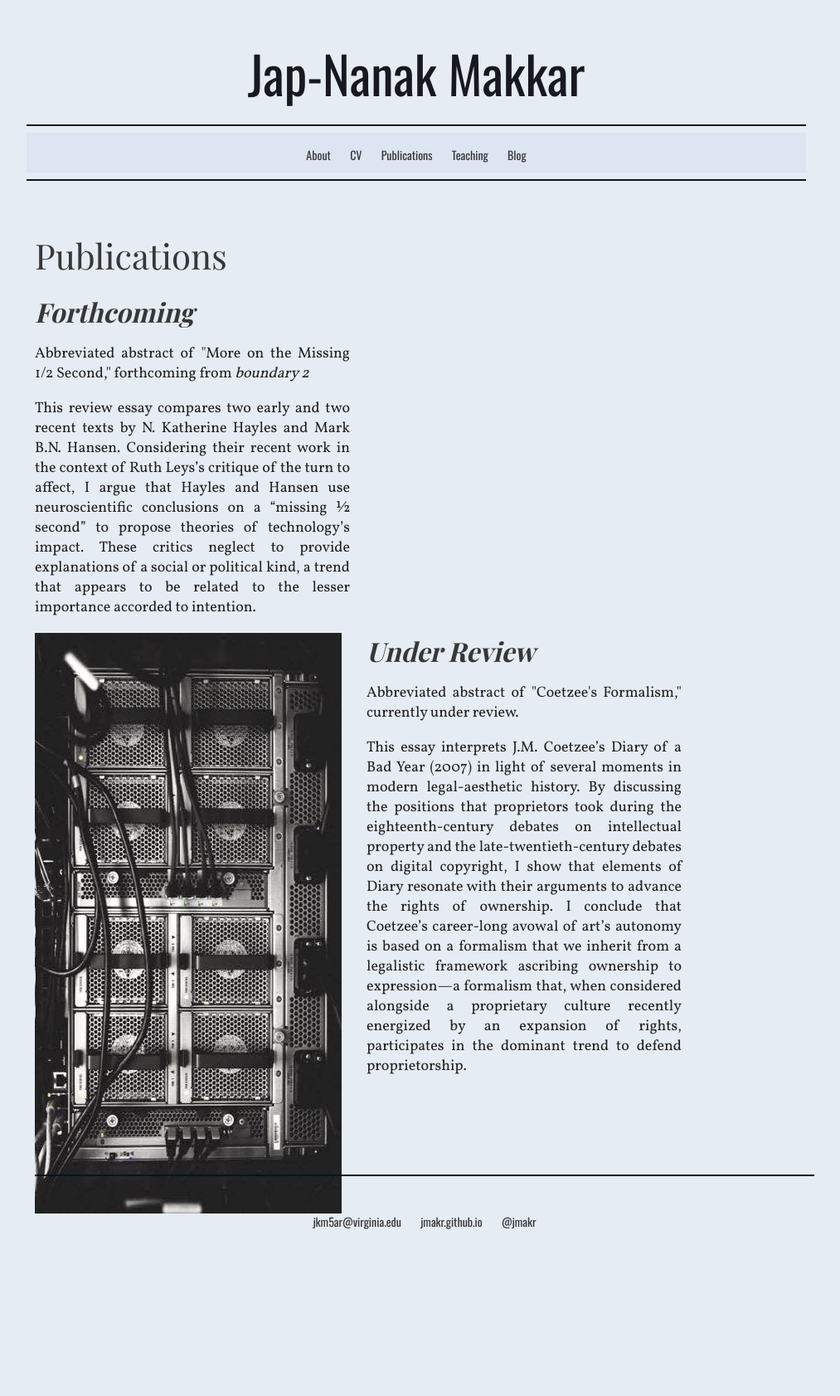
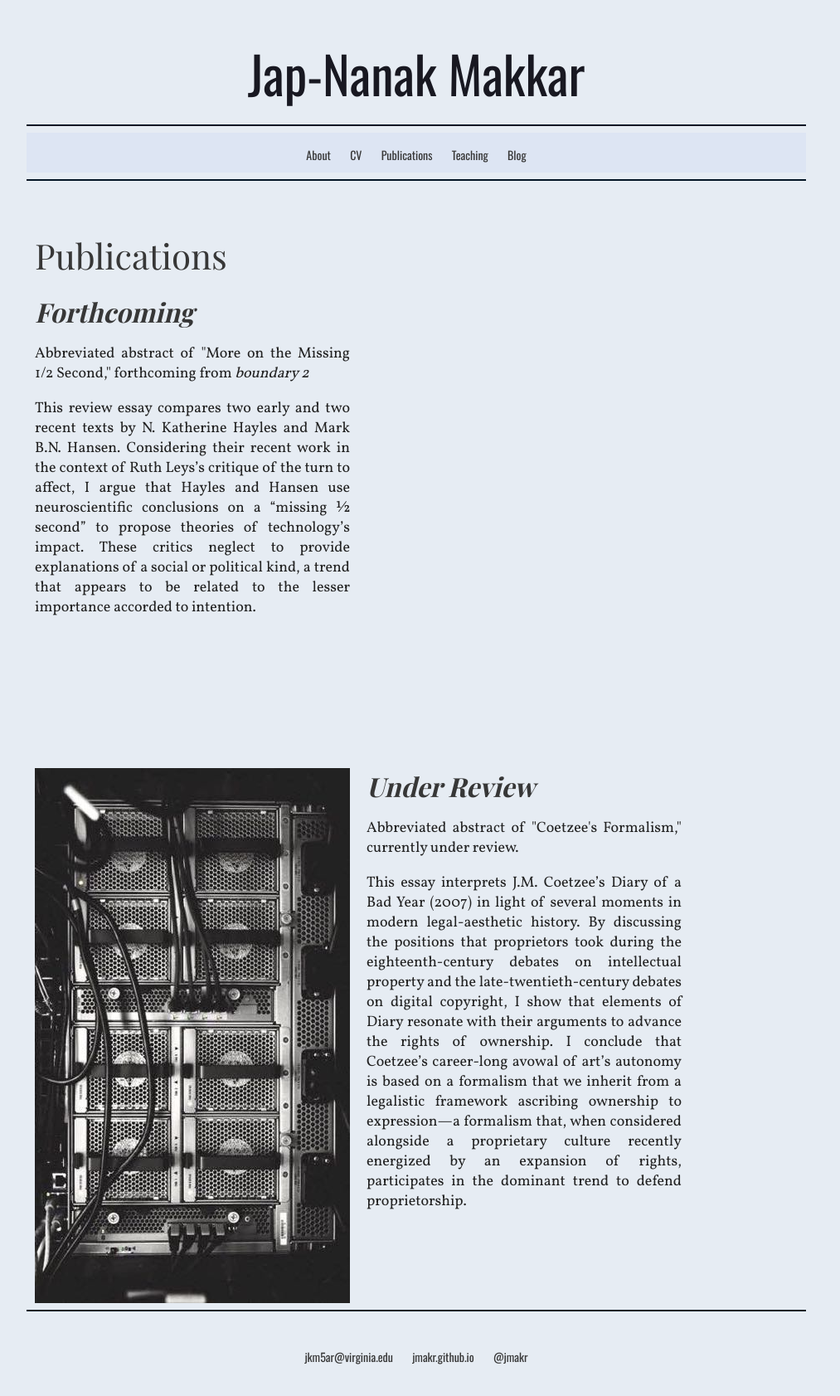
Before and after one commit to jmakr/jmakr.github.io, a Jekyll site: the page built from publications/index.html, in a window 1280 px wide. Shown: the whole page at 83% size, without its empty margins (138-1151 px from the left). Built offline with Jekyll 4.4.1, drawn with Linux system fonts in a browser that asks for light colours; some web fonts are replaced; before the commit the page ends 1520 px from its top, so only the background shows below that.

Commit message:
Update index.html

```diff
--- a/publications/index.html
+++ b/publications/index.html
@@ -23,14 +23,14 @@
 
 </div>
 
-<div style="clear:left;">
+
 </div>
 
 
  <div id="imgpub" class="article grid_5">
 	<div class="imgpub2">
-	<div style="width:370;">
-	<img src="Publicationsphoto3.jpg" height="700" width="370"/>
+	<div style="width:380;">
+	<img src="Publicationsphoto4.jpg" height="645" width="380"/>
 	</div>
 	</div>
 
```
